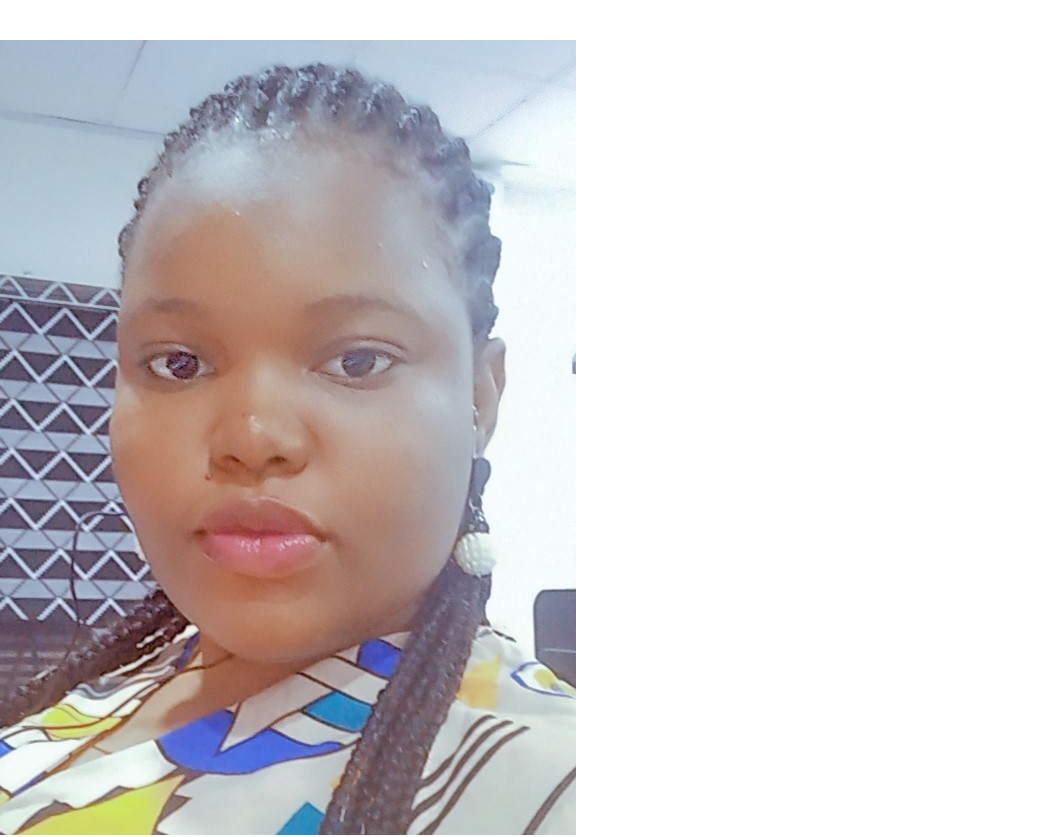
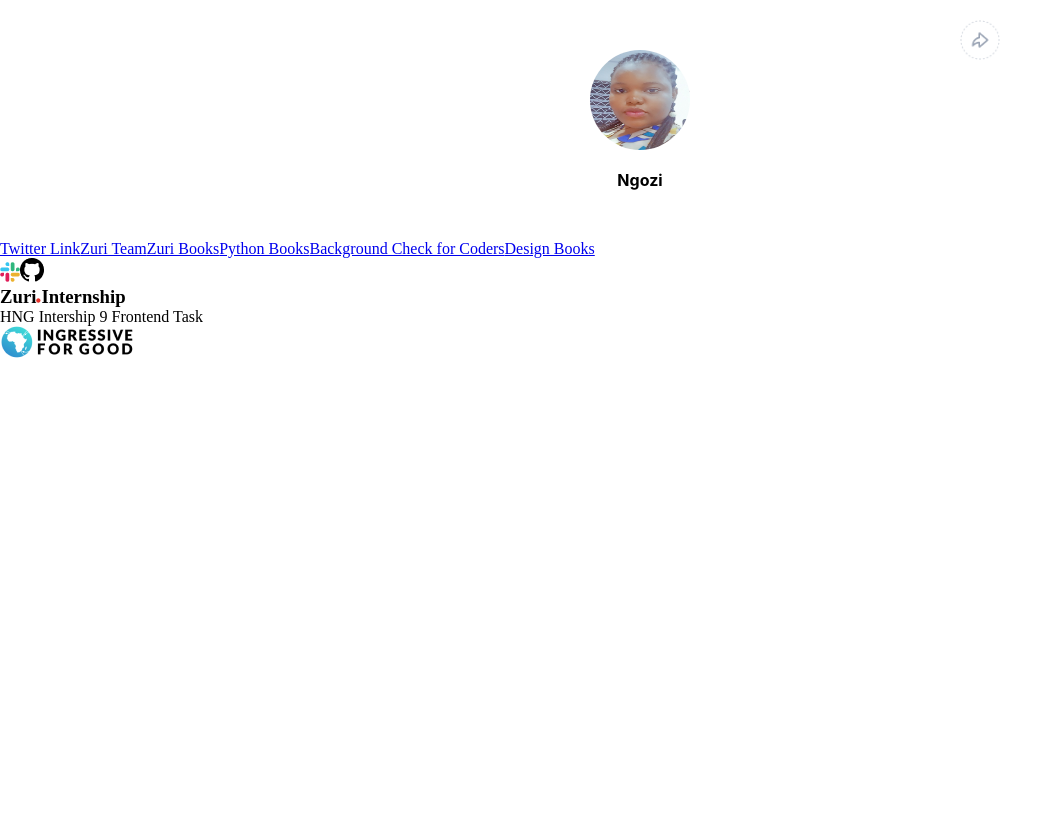
Before and after one commit to precious-68/Ayotayo, a React (Create React App) app: page / in a window 1280 px wide. Shown: the top 837 px of the page, without its empty margins (0-1063 px from the left). After the commit the page ends 800 px from the top, so only its background shows below. Built offline with nearby package versions, Linux system fonts and the light colour scheme.

Commit message:
added some styling

```diff
--- a/src/Components/Linktreestyles.css
+++ b/src/Components/Linktreestyles.css
@@ -15,3 +15,35 @@
 /* div{
     border:1px solid red;
 } */
+
+.header{
+    display: flex;
+    flex-direction: column;
+    justify-content: center;
+    align-items: center;
+    height:20vh;
+}
+
+#profile_img{
+    width:100px;
+    height:100px;
+    border-radius: 50%;
+}
+#twitter{
+    width:70%;
+    padding-top: 20px;
+    text-align: center;
+}
+#slack{
+    display:none;
+}
+.avatar-sharearrow{
+    position: absolute;
+    width: 40px;
+    height: 40px;
+    right: 280px;
+    top: 20px;
+}
+.avatar-sharebtn{
+    display: none;
+}
```
